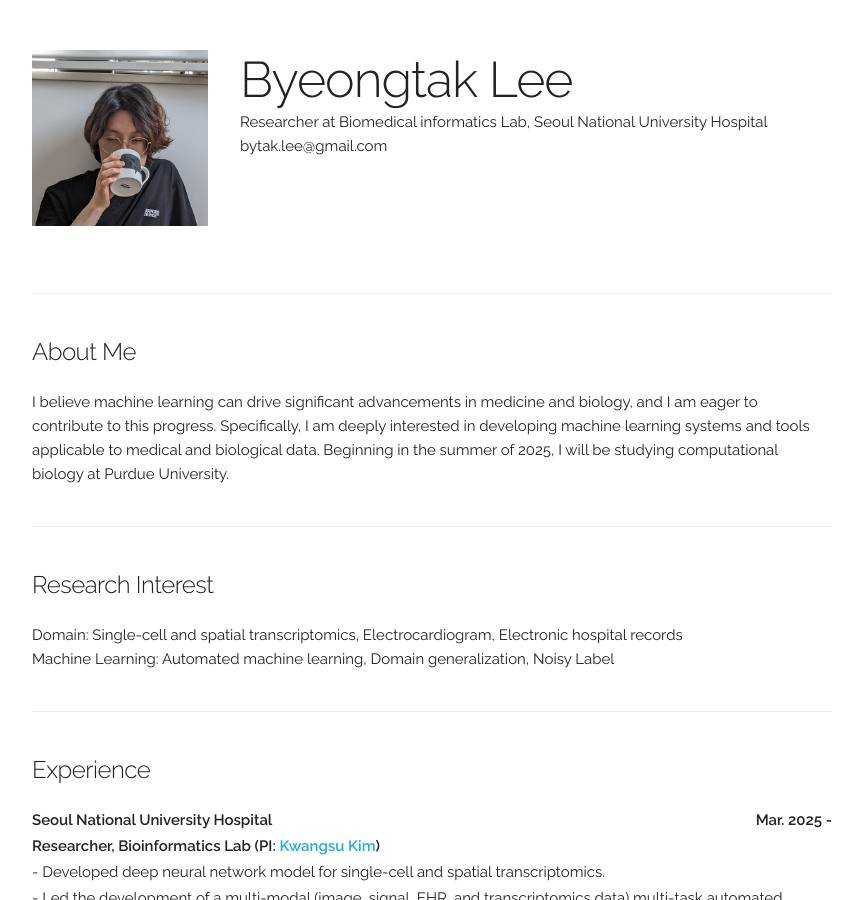
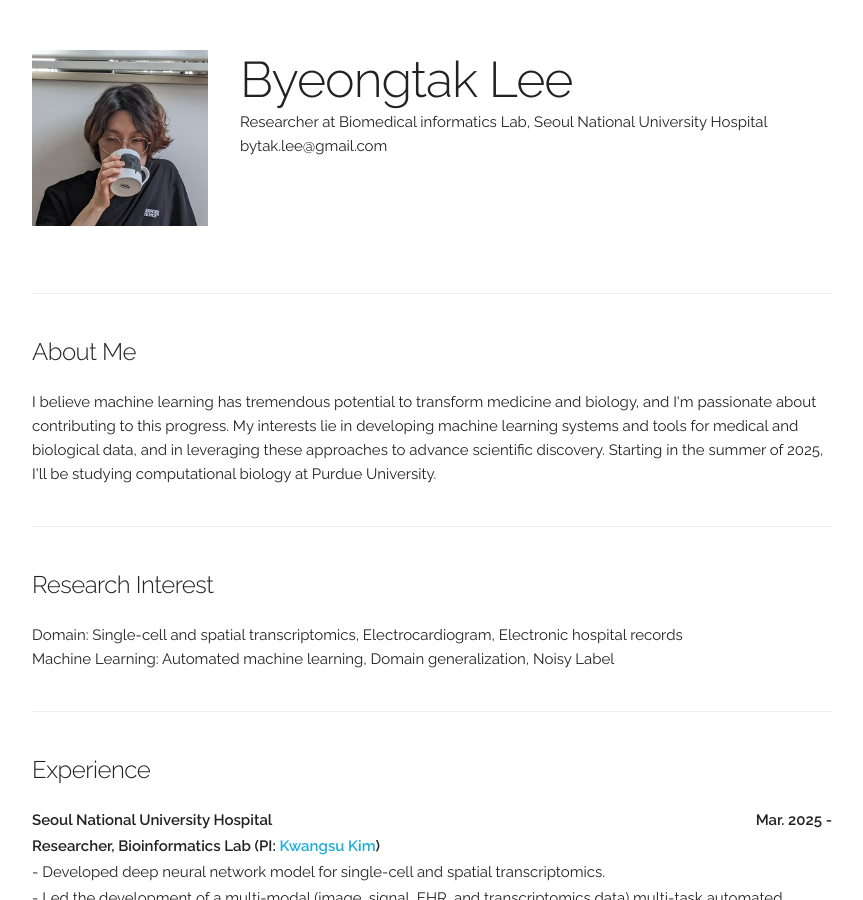
Before and after one commit to byeongtak/byeongtak.github.io, a Jekyll site: the page built from index.html, in a window 1280 px wide and 900 px high. Shown: the whole window, without its empty margins (208-1071 px from the left). Built offline with Jekyll 4.4.1, drawn with Linux system fonts in a browser that asks for light colours.

Commit message:
Update index.html

```diff
--- a/index.html
+++ b/index.html
@@ -15,9 +15,9 @@ layout: default
 <!-- ========== About ========== -->
 <div class="docs-section" id="about">
   <h5>About Me</h5>
-	I believe machine learning can drive significant advancements in medicine and biology, and I am eager to contribute to this progress.
-	Specifically, I am deeply interested in developing machine learning systems and tools applicable to medical and biological data.
-	Beginning in the summer of 2025, I will be studying computational biology at Purdue University.
+	I believe machine learning has tremendous potential to transform medicine and biology, and I'm passionate about contributing to this progress.
+	My interests lie in developing machine learning systems and tools for medical and biological data, and in leveraging these approaches to advance scientific discovery.
+	Starting in the summer of 2025, I'll be studying computational biology at Purdue University.
 </div>
 
 
```
